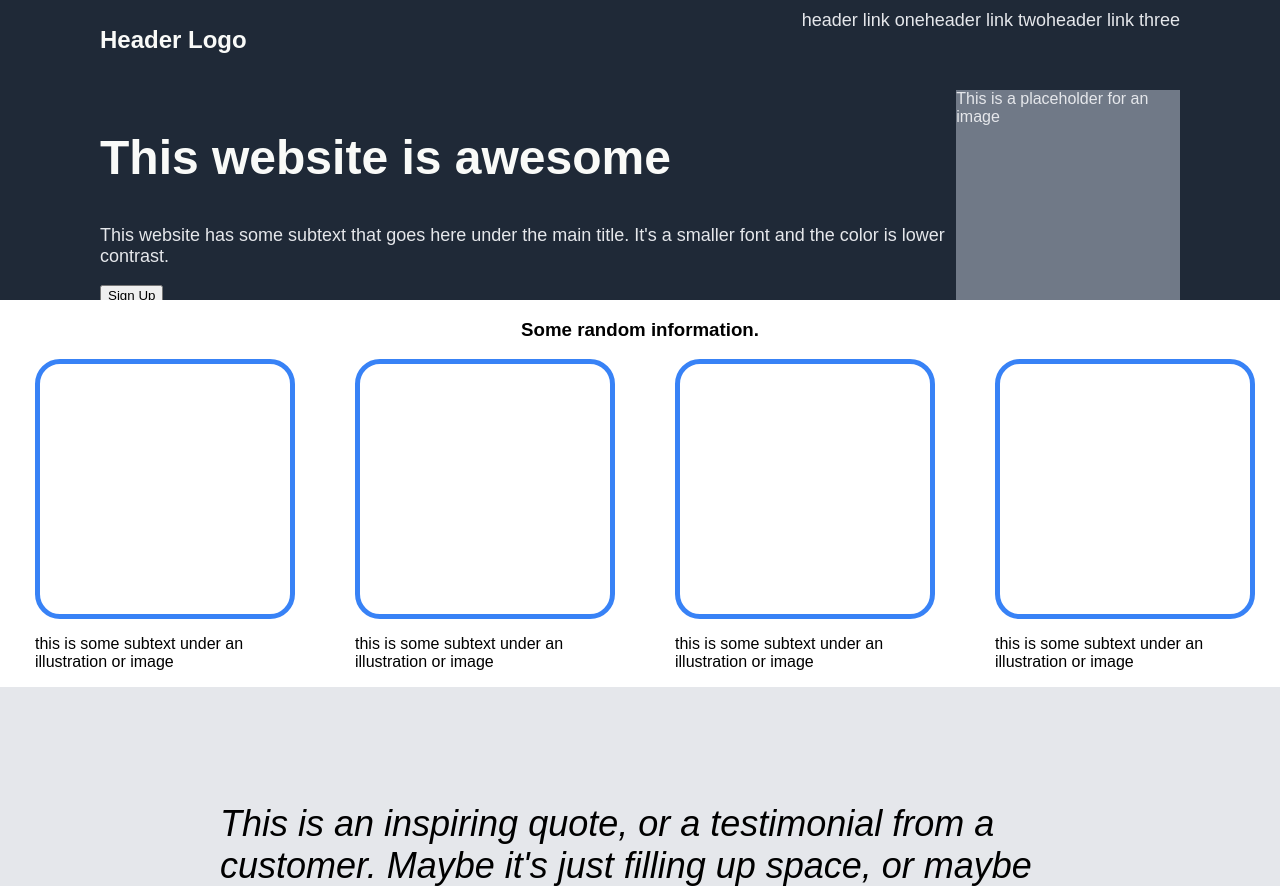
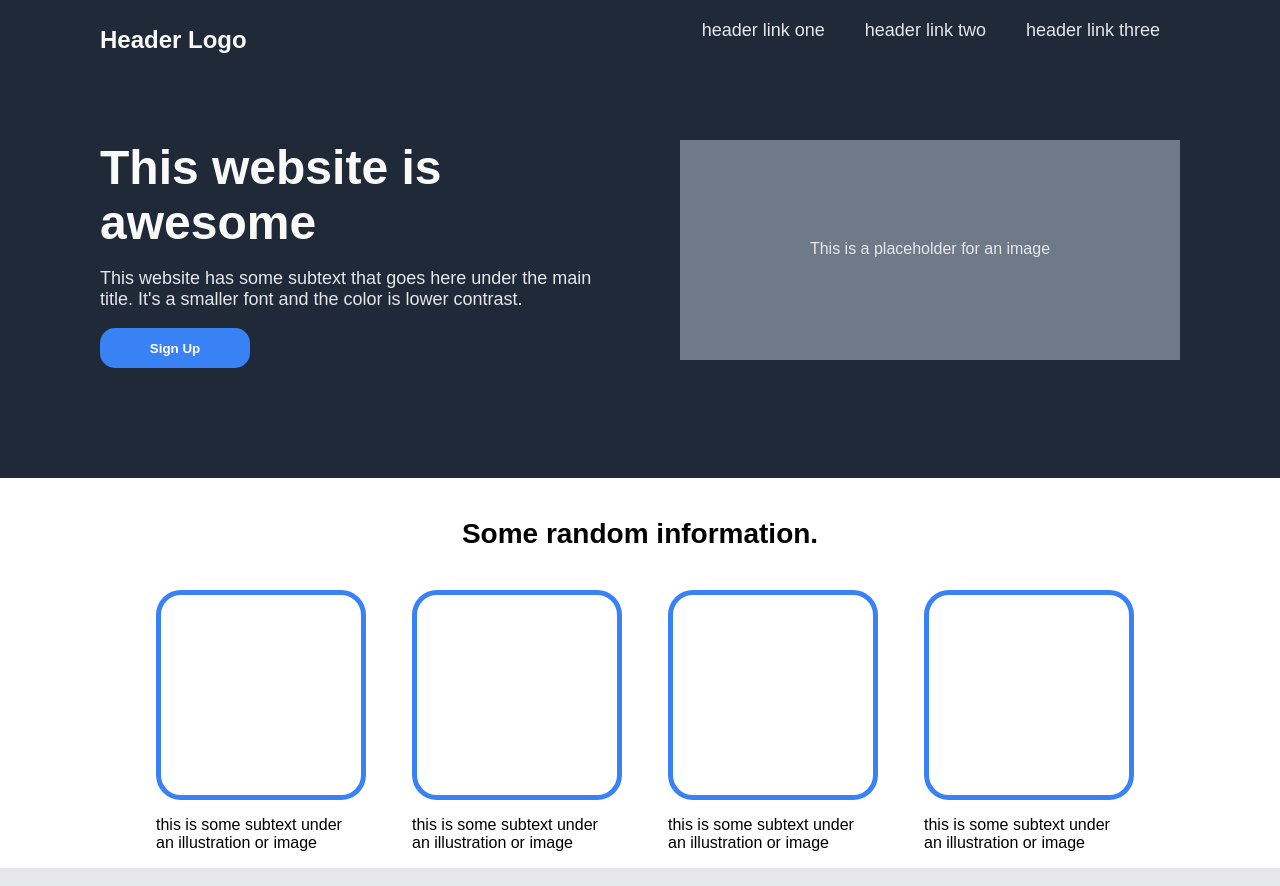
Before and after one commit to backonthewagon/odin-landingpage, a plain HTML site: page index.html in a window 1280 px wide. Shown: the top 886 px of the page. Drawn offline with Linux system fonts and the light colour scheme.

Commit message:
Progress on signup section, footer section and header section. Close to final?

```diff
--- a/css/main.css
+++ b/css/main.css
@@ -1,10 +1,12 @@
+
+
 body {
   margin: 0;
   padding: 0;
   /*display: flex;
   flex-direction: column;
   justify-content: space-between;*/
-  font-family: sans-serif;
+  font-family: arial,sans-serif;
   min-height: 100vh;
   background-color: #141618;
   display: flex;
@@ -24,10 +26,13 @@ a {
   color: inherit;
 }
 
+a:hover {
+  color: #3882f6;
+}
+
 /* begin header section stuff */
 .header {
   background-color: #1f2937;
-  height: 300px;
 }
 
 .titlebar {
@@ -43,24 +48,54 @@ a {
 
 .hero {
   padding: 10px 100px;
-  box-sizing: border-box;
   display: flex;
+  justify-content: space-between;
 }
 
 .hero .left {
   color: #e5e7eb;
   font-size: 18px;
+  width: 500px;
+  padding: 50px 0 100px;
+}
+
+.hero .left button {
+  width: 150px;
+  height: 40px;
+  background-color: #3882f6;
+  border: 2px solid #3882f6;
+  border-radius: 15px;
+  color: white;
+  font-weight: 700;
+}
+
+.hero .left button:hover {
+  background-color: white;
+  color: #3882f6;
+  cursor: pointer;
+  border-color: white;
 }
 
 .hero .right {
   color: #e5e7eb;
   background-color: #707987;
+  width: 500px;
+  height: 220px;
+  margin: 50px 0 0 0;
+}
+
+.hero .right p {
+  width: 100%;
+  text-align: center;
+  margin-top: 100px;
 }
 
 .hero h2 {
   color: #f9faf8;
   font-size: 48px;
   font-weight: 900;
+  margin: 0;
+  padding: 0;
 }
 
 .titlebar ul {
@@ -70,6 +105,10 @@ a {
   margin: 0;
   padding: 0;
   display: flex;
+}
+
+.titlebar li {
+  padding: 10px 20px;
 }
 /* end header section stuff */
 
@@ -81,22 +120,28 @@ a {
 }
 
 .center h3 {
+  font-size: 28px;
+  font-weight: 700;
   width: 100%;
   text-align: center;
+  margin: 40px 0;
 }
 
 .info {
+  width: 80%;
+  margin: 0 auto;
   display: flex;
   justify-content: space-around;
+  flex-wrap: wrap;
 }
 
 .infobox {
-  width: 250px;
+  width: 200px;
 }
 
 .infobox-img {
-  width: 250px;
-  height: 250px;
+  width: 200px;
+  height: 200px;
   border: 5px solid #3882f6;
   border-radius: 25px;
 }
@@ -131,7 +176,7 @@ a {
 
 /* end quote section stuff */
 
-/* begin call to action section stuff */
+/* begin signup section stuff */
 
 .signup {
   background-color: white;
@@ -177,3 +222,21 @@ a {
   color: #3882f6;
   cursor:pointer;
 }
+
+/* end signup section stuff */
+
+/* begin footer stuff */
+
+.footer {
+  color: #e5e7eb;
+  font-size: 18px;
+  height: 100px;
+  text-align: center;
+}
+
+.footer p {
+  font-size: 16px;
+  margin: 40px auto 0;
+}
+
+/* end footer stuff */
--- a/index.html
+++ b/index.html
@@ -23,7 +23,7 @@
             <button>Sign Up</button>
           </div>
           <div class="right">
-            This is a placeholder for an image
+            <p>This is a placeholder for an image</p>
           </div>
         </div>
       </div>
@@ -68,7 +68,7 @@
       </div>
 
       <div class="footer">
-        Copyright (C) The Odin Project 2021
+        <p>Copyright © The Odin Project 2021</p>
       </div>
 
     </div>
```
